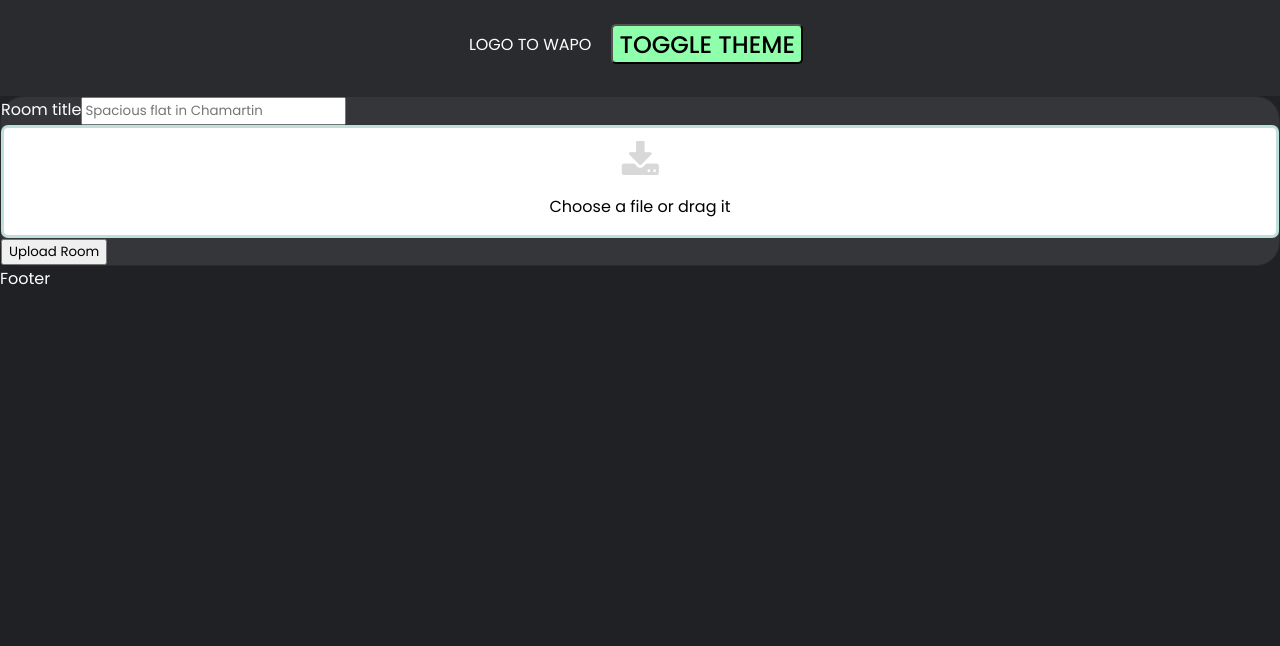
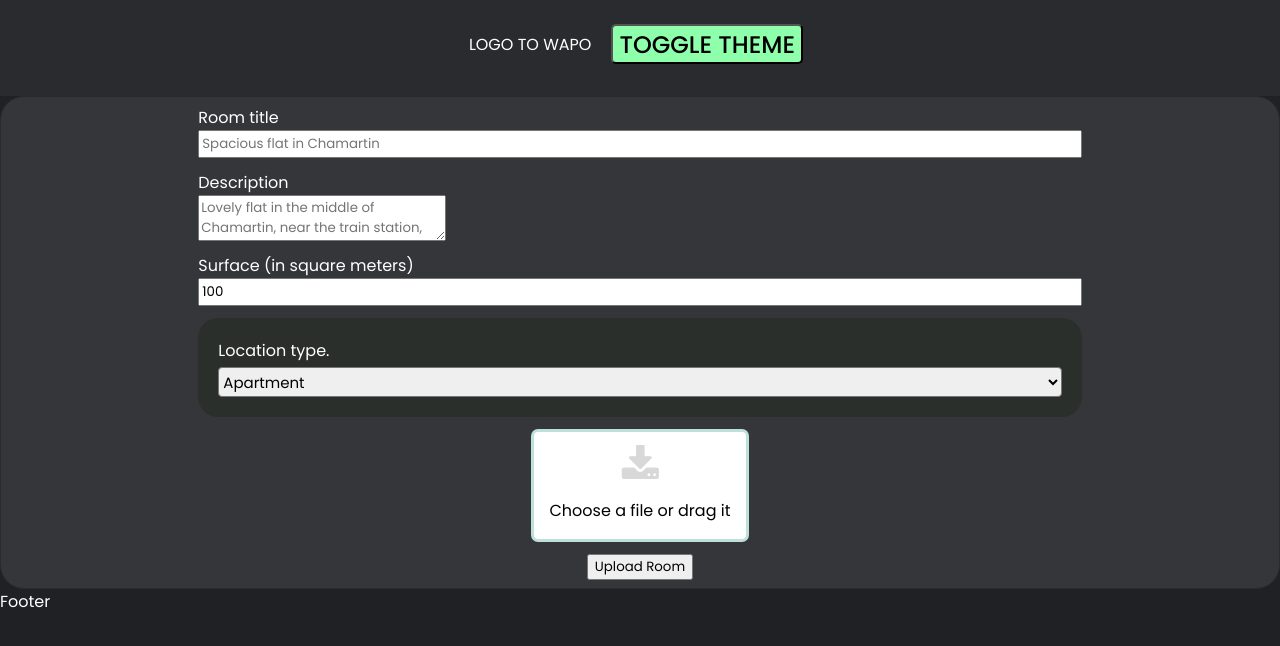
Before and after one commit to neolandsep2023/Frontend, a React (Vite) app in the folder finalfrontend/: page /createRoom in a window 1280 px wide. Shown: the top 646 px of the page. Built offline with nearby package versions, Linux system fonts and the light colour scheme.

Commit message:
Roomcreate parcial fallo onchange

```diff
--- /dev/null
+++ b/finalfrontend/src/components/StyleComponents/Select/SelectAndOptions.jsx
@@ -0,0 +1,38 @@
+import { useTheme } from "@emotion/react";
+import styled from "@emotion/styled";
+
+const SelectAndOptionsStyle = styled.div`
+  display: flex;
+  flex-direction: column;
+  align-items: flex-start;
+  justify-content: center;
+  background-color: ${({ theme }) => theme.palette.background.light};
+  border-radius: ${({theme}) => theme.spacing(2.5)};
+  width: 70%;
+  padding: 20px;
+
+  & label {
+    width: 100%;
+    box-sizing: border-box;
+    margin-bottom: ${({theme}) => theme.spacing(0.5)};
+  }
+
+  & select {
+    width: 100%;
+    box-sizing: border-box;
+    height: 30px;
+    border-radius: ${({theme}) => theme.spacing(0.5)};
+    background-color:${({ theme }) => theme.palette.header};
+    font-size: 15px;
+  }
+
+  & option {
+    width: 100%;
+    font-size: 15px;
+  }
+`;
+
+export const SelectAndOptions = ({ children }) => {
+  const { theme } = useTheme();
+  return <SelectAndOptionsStyle theme={theme}>{children}</SelectAndOptionsStyle>;
+};
--- a/finalfrontend/src/pages/CreateRoom/CreateRoom.jsx
+++ b/finalfrontend/src/pages/CreateRoom/CreateRoom.jsx
@@ -1,14 +1,16 @@
 import { useForm } from "react-hook-form";
-import { Form } from "../../components/StyleComponents";
+import { FlexDir, Form, LabelAndInput, RadioInput } from "../../components/StyleComponents";
 import { UploadFile } from "../../components";
-import { useState } from "react";
+import { useEffect, useState } from "react";
 import { createRoom } from "../../services/room.service";
+import { SelectAndOptions } from "../../components/StyleComponents/Select/SelectAndOptions";
+import { roomData } from "../../data/Rooms.data";
 
 export const CreateRoom = () => {
   const [send, setSend] = useState(null);
   const [res, setRes] = useState(null);
   const { register, handleSubmit } = useForm();
-
+  const [roomType, setRoomType] = useState("");
 
   const formSubmit = async (formData) => {
     const inputFile = document.getElementById("file-upload").files;
@@ -35,8 +37,15 @@ export const CreateRoom = () => {
     }
   };
 
+  useEffect(() => {
+    console.log(roomType);
+  }, [roomType])
+
+
   return (
     <Form onSubmit={handleSubmit(formSubmit)}>
+        <FlexDir direction={'column'}>
+          <LabelAndInput>
       <label htmlFor="title">Room title</label>
       <input
         id="title"
@@ -44,18 +53,61 @@ export const CreateRoom = () => {
         placeholder="Spacious flat in Chamartin"
         {...register("title", { required: true })}
       />
+      </LabelAndInput>
+
+
+      <LabelAndInput>
+      <label htmlFor="description">Description</label>
+      <textarea
+        id="description"
+        name="description"
+        placeholder="Lovely flat in the middle of Chamartin, near the train station, and with a shopping mall 200m away. The flat has full commodities and fees ar..."
+        {...register("description", { required: true })}
+      />
+      </LabelAndInput>
+      <LabelAndInput>
+      <label htmlFor="surface">Surface (in square meters)</label>
+      <input
+      type="number"
+        id="surface"
+        name="surface"
+        placeholder="150m2"
+        defaultValue='100'
+        {...register("surface", { required: true })}
+      />
+      </LabelAndInput>
+
+
+   <SelectAndOptions>
+  <label htmlFor="type">Location type.</label>
+  <select
+    name="type"
+    id="type"
+    onInput={(e) => {
+      //no se puede hacer un onChange, no funciona
+      console.log("soy target", e.target.value);
+      setRoomType(e.target.value)}}
+    {...register("type", { required: true })}
+  >
+    {roomData.type.map((item) => (
+      <option key={item} value={item}>
+        {item}
+      </option>
+    ))}
+  </select>
+
+   </SelectAndOptions>
 
       <UploadFile multipleUpload={true} />
-      <button type="submit" disabled={send} >
-     {send ? "Loading..." : "Upload Room"}
-    </button>
+      <button type="submit" disabled={send}>
+        {send ? "Loading..." : "Upload Room"}
+      </button>
+      </FlexDir>
     </Form>
   );
 };
 
 /**
- title: {type: String, required: true, trim: true, maxLength: 100},
-    description: {type: String, required: true, minLength: 50, maxLength: 300},
     type: {type: String, required: true, enum: [
       "Apartment",
       "House",
@@ -67,7 +119,6 @@ export const CreateRoom = () => {
       "Flat",
     ]},
     available: {type: boolean, required: true, default: true},
-    surface: {type: Number, required: true},
     bathroom: {type: Boolean, required: true},
     publicLocation: {type: String, required: true},
     postcode: {type: Number, required: true},
```
